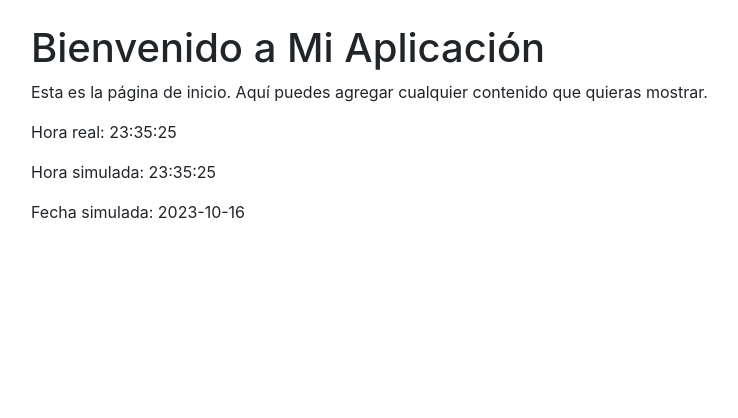
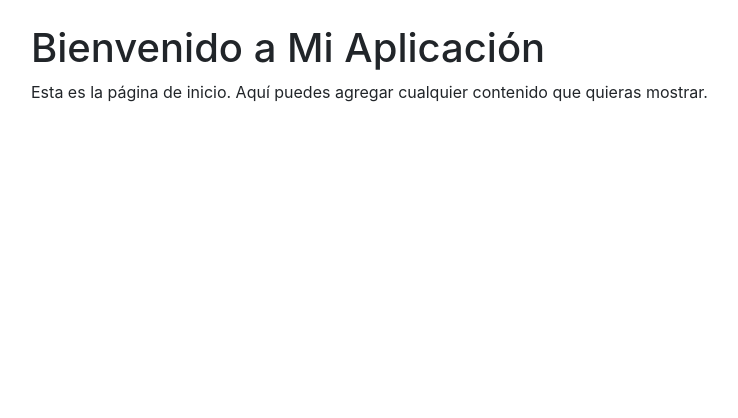
Before and after one commit to Gaban98/Sistema_de_inventario_prestamo, a Django app: page / in a window 1280 px wide. Shown: the part 56-474 px from the top of the page, without its empty margins (54-792 px from the left). Run offline with Django 4.2, Linux system fonts and the light colour scheme; some libraries are stand-ins or nearby versions.

Commit message:
todo funcional en cuanto a logica

```diff
--- a/templates/index.html
+++ b/templates/index.html
@@ -4,8 +4,4 @@
 {% block content %}
     <h1>Bienvenido a Mi Aplicación</h1>
     <p>Esta es la página de inicio. Aquí puedes agregar cualquier contenido que quieras mostrar.</p>
-
-    <p>Hora real: {{ real_time }}</p>
-    <p>Hora simulada: {{ simulated_time }}</p>
-    <p>Fecha simulada: {{ simulated_date }}</p>  <!-- Agrega esta línea para mostrar la fecha simulada -->
 {% endblock %}
--- a/usuarios/views.py
+++ b/usuarios/views.py
@@ -11,40 +11,7 @@ from django.utils import timezone
 import datetime
 import pytz
 def index_view(request):
-    # Configura la zona horaria de Colombia
-    colombia_timezone = pytz.timezone('America/Bogota')
-
-    # Obtiene la hora actual en la zona horaria de Colombia
-    current_time_colombia = datetime.datetime.now(colombia_timezone)
-
-    # Adelanta la hora 12 horas
-    current_time_colombia += datetime.timedelta(hours=12)
-
-    # Formatea la hora para mostrarla como una cadena
-    current_time_colombia_str = current_time_colombia.strftime("%H:%M:%S")
-
-    # Simula el paso de una hora
-    one_hour_later_colombia = (current_time_colombia + datetime.timedelta(hours=72)).strftime("%H:%M:%S")
-
-    # Obtiene la fecha actual y simulada
-    current_date = current_time_colombia.strftime("%Y-%m-%d")
-    simulated_date = (current_time_colombia + datetime.timedelta(hours=72)).strftime("%Y-%m-%d")
-
-    # Resto de tu código...
-
-    # Pasar las variables al contexto
-    context = {
-        'current_date': current_date,
-        'current_time_colombia': current_time_colombia_str,
-        'one_hour_later_colombia': one_hour_later_colombia,
-        'real_time': current_time_colombia_str,
-        'simulated_time': one_hour_later_colombia,
-        'real_date': current_date,
-        'simulated_date': simulated_date,  # Agrega "fecha simulada" al contexto
-    }
-
-    return render(request, 'index.html', context)
-
+    return render(request, 'index.html')
 
 # Vista para listar los usuarios
 class UsuarioListView(ListView):
```
Also changed, not shown: db.sqlite3.
